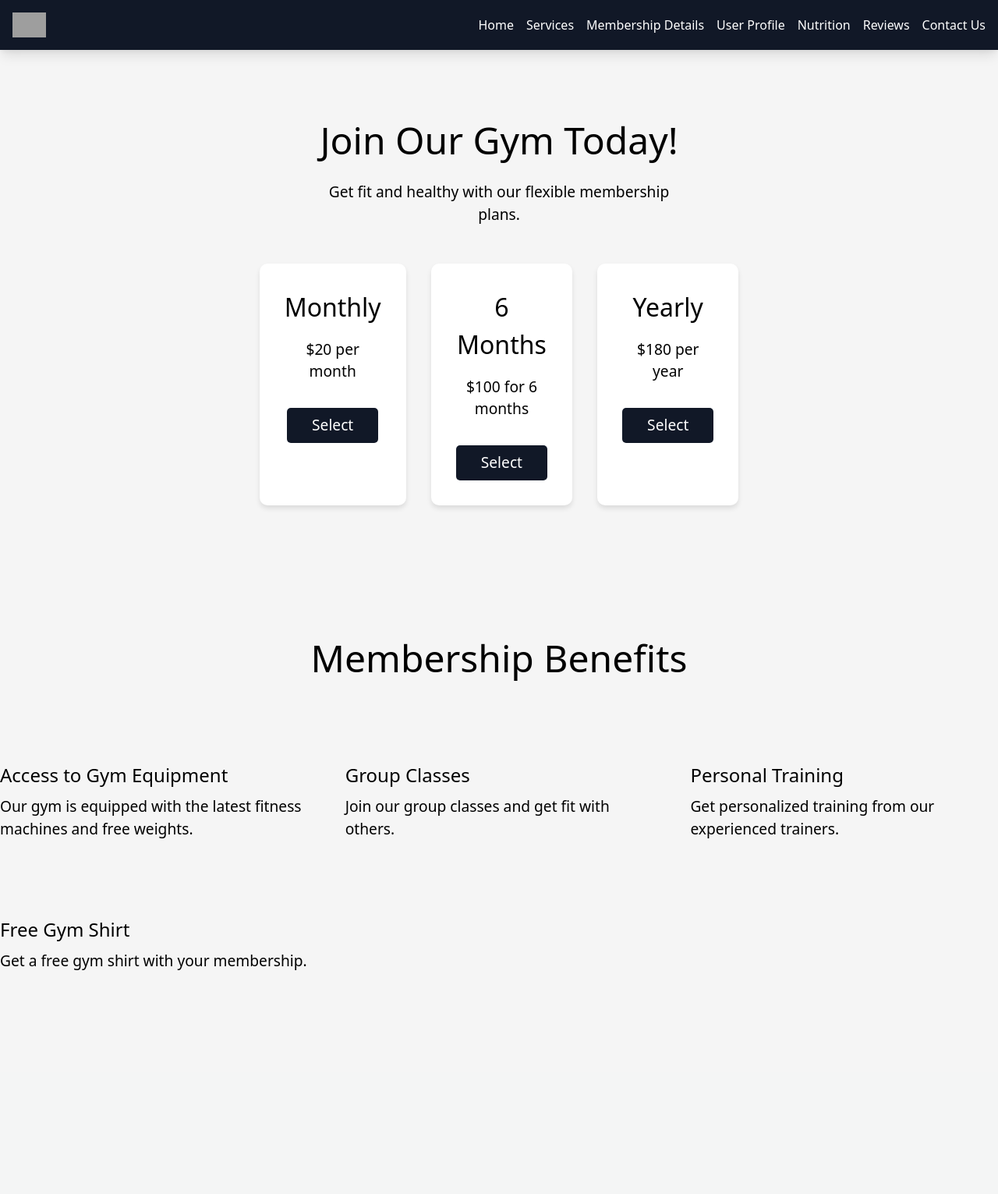
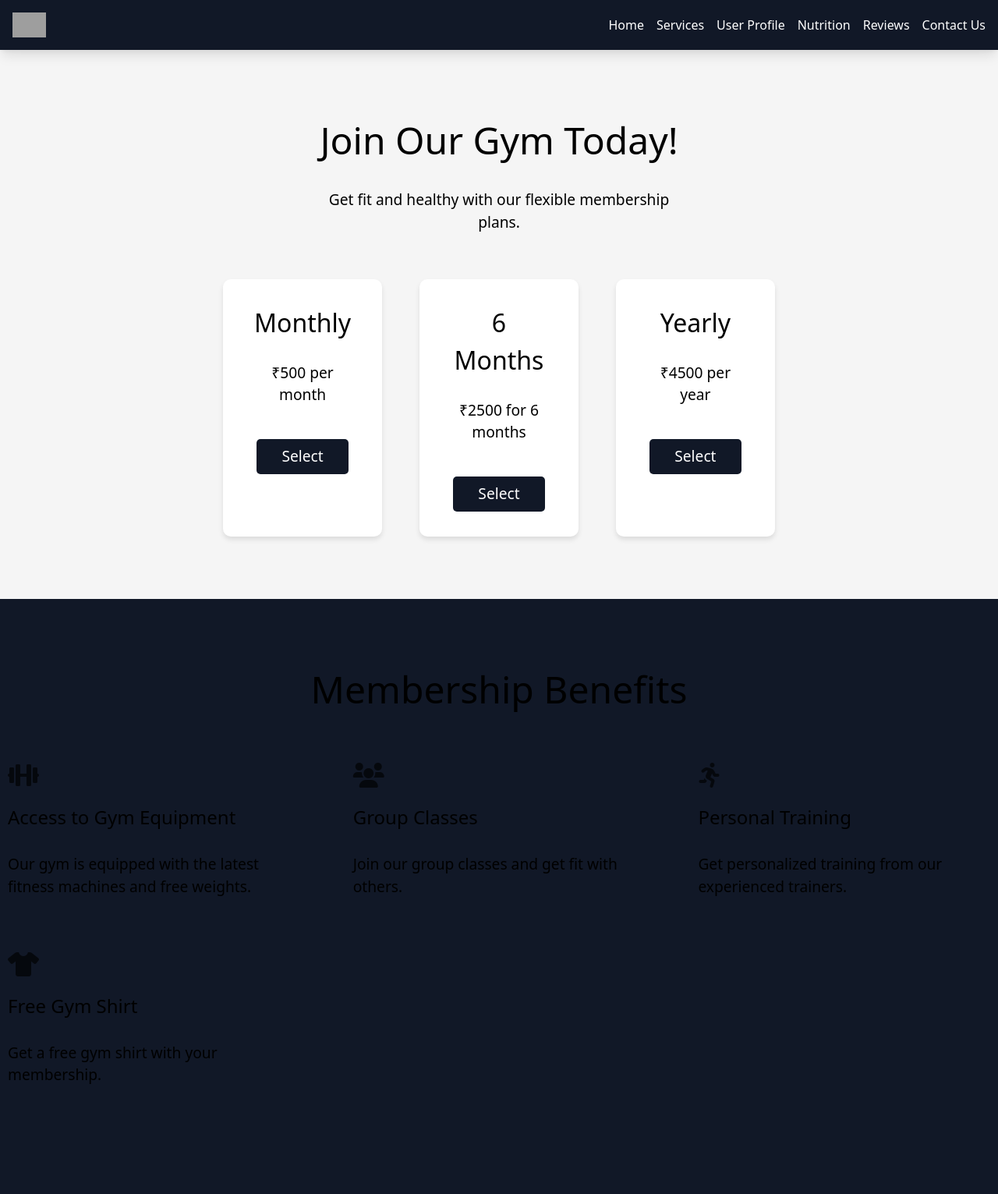
Before and after one commit to Arpit1546/ip_project, a PHP site: page /mem.html in a window 1280 px wide. Shown: the whole page at 78% size. Before the commit the page ends 1244 px from the top, so only its background shows below. Run offline with PHP 8.4, Linux system fonts and the light colour scheme; style sheets or scripts are compiled from the project's sources; grey boxes are pictures that could not be loaded.

Commit message:
saving new code

```diff
--- a/mem.html
+++ b/mem.html
@@ -3,8 +3,10 @@
 <head>
   <meta charset="UTF-8">
   <title>Gym Membership Details</title>
-  <link rel="stylesheet" href="styles.css">
+  <link rel="stylesheet" href="memsytle.css">
   <link href="https://cdn.jsdelivr.net/npm/tailwindcss@2.2.19/dist/tailwind.min.css" rel="stylesheet">
+  <link rel="stylesheet" href="https://cdnjs.cloudflare.com/ajax/libs/font-awesome/6.0.0-beta3/css/all.min.css" >
+
 
 </head>
 <body>
@@ -20,7 +22,7 @@
                     <ul class="flex space-x-4">
                         <li><a href="#" class="text-white hover:text-gray-300 transition duration-300">Home</a></li>
                         <li><a href="#" class="text-white hover:text-gray-300 transition duration-300">Services</a></li>
-                        <li><a href="#" class="text-white hover:text-gray-300 transition duration-300">Membership Details</a></li>
+
                         <li><a href="#" class="text-white hover:text-gray-300 transition duration-300">User Profile</a></li>
                         <li><a href="#" class="text-white hover:text-gray-300 transition duration-300">Nutrition</a></li>
                         <li><a href="#" class="text-white hover:text-gray-300 transition duration-300">Reviews</a></li>
@@ -56,17 +58,17 @@
       <div class="membership-plans">
         <div class="plan monthly" data-duration="1" data-price="20">
           <h2>Monthly</h2>
-          <p>$20 per month</p>
+          <p>₹500 per month</p>
           <button class="select-plan">Select</button>
         </div>
         <div class="plan six-months" data-duration="6" data-price="100">
           <h2>6 Months</h2>
-          <p>$100 for 6 months</p>
+          <p>₹2500 for 6 months</p>
           <button class="select-plan">Select</button>
         </div>
         <div class="plan yearly" data-duration="12" data-price="180">
           <h2>Yearly</h2>
-          <p>$180 per year</p>
+          <p>₹4500 per year</p>
           <button class="select-plan">Select</button>
         </div>
       </div>
--- a/memsytle.css
+++ b/memsytle.css
@@ -13,6 +13,7 @@
     font-family: 'Roboto', sans-serif;
     margin: 0;
     padding: 0;
+
   }
 
   header {
@@ -110,17 +111,18 @@
   }
 
   .benefits {
-    background-color: #f5f5f5;
+    background-color: #111827;
     padding: 5rem 0;
     text-align: center;
     display: flex;
     flex-direction: column;
-  align-items: center;
+    align-items: center;
   }
 
   .benefits h2 {
     font-size: 3rem;
     margin-bottom: 3rem;
+    animation: fadeIn 1s ease-in-out both;
   }
 
   .benefits ul {
@@ -132,26 +134,91 @@
     justify-content: space-between;
     max-width: 90rem;
     margin: 0 auto;
+    animation: slideIn 1s ease-in-out both;
   }
 
   .benefits li {
     flex-basis: calc(33.33% - 2rem);
     text-align: left;
     margin-bottom: 3rem;
+    position: relative;
+    overflow: hidden;
+    transition: transform 0.3s ease-in-out;
+  }
+
+  .benefits li:hover {
+    transform: translateY(-10px);
+  }
+
+  .benefits li::before {
+    content: "";
+    position: absolute;
+    top: 100%;
+    left: 0;
+    width: 100%;
+    height: 100%;
+    background-color: #f70037;
+    z-index: -1;
+    transition: transform 0.3s ease-in-out;
+    transform-origin: bottom;
+    border-radius: 20px;
+  }
+
+  .benefits li:hover::before {
+    transform: translateY(-100%);
   }
 
   .benefits i {
-    color: #2ecc71;
+    color: #000;
     font-size: 2rem;
+    padding: 10px;
     margin-right: 1rem;
+    animation: pulse 2s infinite ease-in-out both;
   }
 
   .benefits h3 {
     font-size: 1.5rem;
     margin-bottom: 0.5rem;
+    animation: fadeIn 1s ease-in-out both 0.2s;
   }
 
   .benefits p {
     font-size: 1.2rem;
     margin-bottom: 0;
+    animation: fadeIn 1s ease-in-out both 0.4s;
   }
+  .benefits h3,p {
+    padding: 10px;
+  }
+
+  @keyframes fadeIn {
+    0% {
+      opacity: 0;
+      transform: translateY(-20px);
+    }
+    100% {
+      opacity: 1;
+      transform: translateY(0);
+    }
+  }
+
+  @keyframes slideIn {
+    0% {
+      transform: translateY(20px);
+    }
+    100% {
+      transform: translateY(0);
+    }
+  }
+
+  @keyframes pulse {
+    0% {
+      transform: scale(1);
+    }
+    50% {
+      transform: scale(1.1);
+    }
+    100% {
+      transform: scale(1);
+    }
+  }
```
Also changed, not shown: index.html (+81 -0 lines), styles.css (added, +8 -0 lines).
